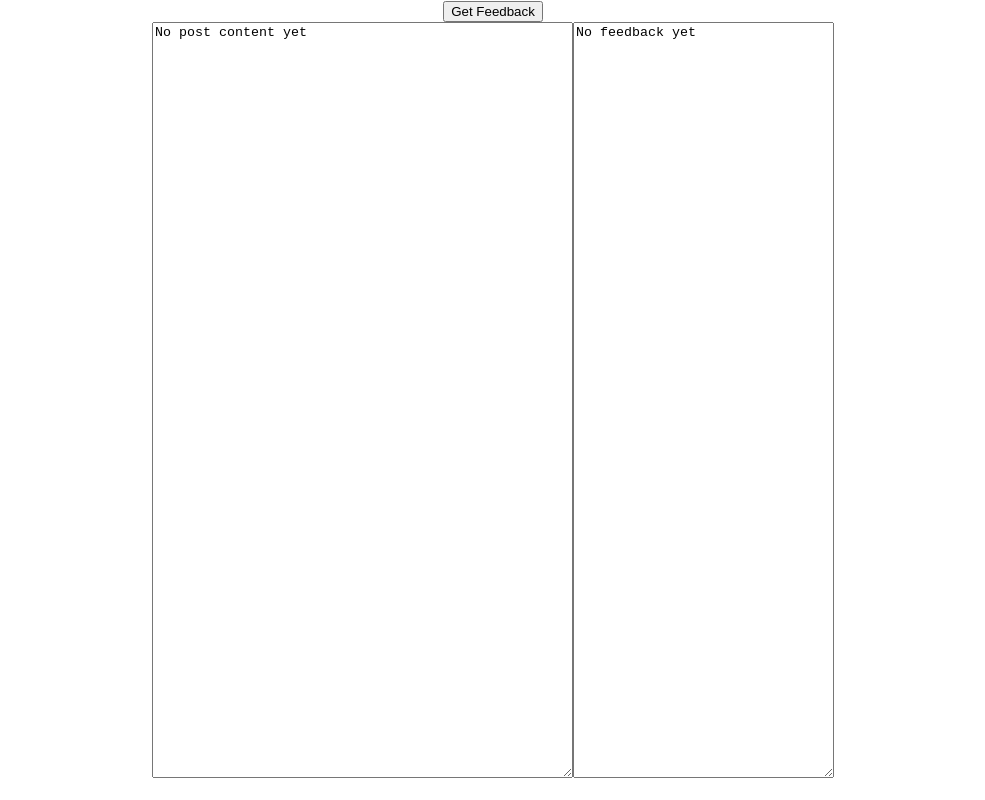
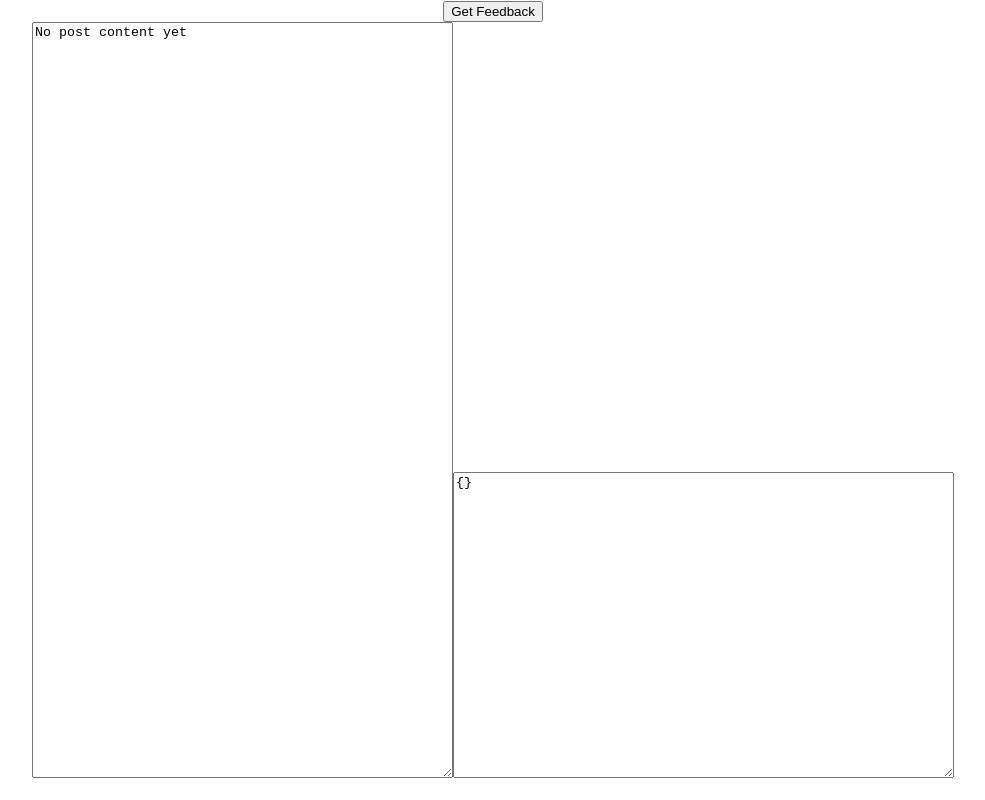
Before and after one commit to jav/contentfeedback, a React (Create React App) app: page / in a window 1280 px wide. Shown: the whole page, without its empty margins (147-1132 px from the left). Built offline with nearby package versions, Linux system fonts and the light colour scheme.

Commit message:
Add types for Feedback and FullFeedback.

```diff
--- a/src/App.tsx
+++ b/src/App.tsx
@@ -2,9 +2,19 @@ import React from 'react';
 import logo from './logo.svg';
 import './App.css';
 
+type FullFeedback = {
+  [key: string]: Feedback
+}
+
+type Feedback = {
+  "score": number,
+  "feedback": string
+}
+
 function App() {
   const [postContent, setPostContent] = React.useState<string>("No post content yet")
-  const [feedback, setFeedback] = React.useState<string>("No feedback yet")
+  const [fullFeedback, setFullFeedback] = React.useState<FullFeedback>(
+    {})
 
 
   const getFeedback = (postContent: string) => {
@@ -19,7 +29,7 @@ function App() {
         console.log(data)
         const feedback = data.feedback
         console.log(feedback)
-        setFeedback(feedback)
+        setFullFeedback(JSON.parse(feedback) as FullFeedback)
       })
       .catch(error => {
         console.log(error)
@@ -34,7 +44,8 @@ function App() {
           cols={50} rows={50}
           value={postContent}
           onChange={(e) => setPostContent(e.currentTarget.value)} ></textarea>
-        <textarea id="feedback" cols={30} rows={50} value={feedback}></textarea>
+        <textarea id="feedback" cols={60} rows={20} value={JSON.stringify(fullFeedback)}></textarea>
+
       </div>
     </div>
   );
```
